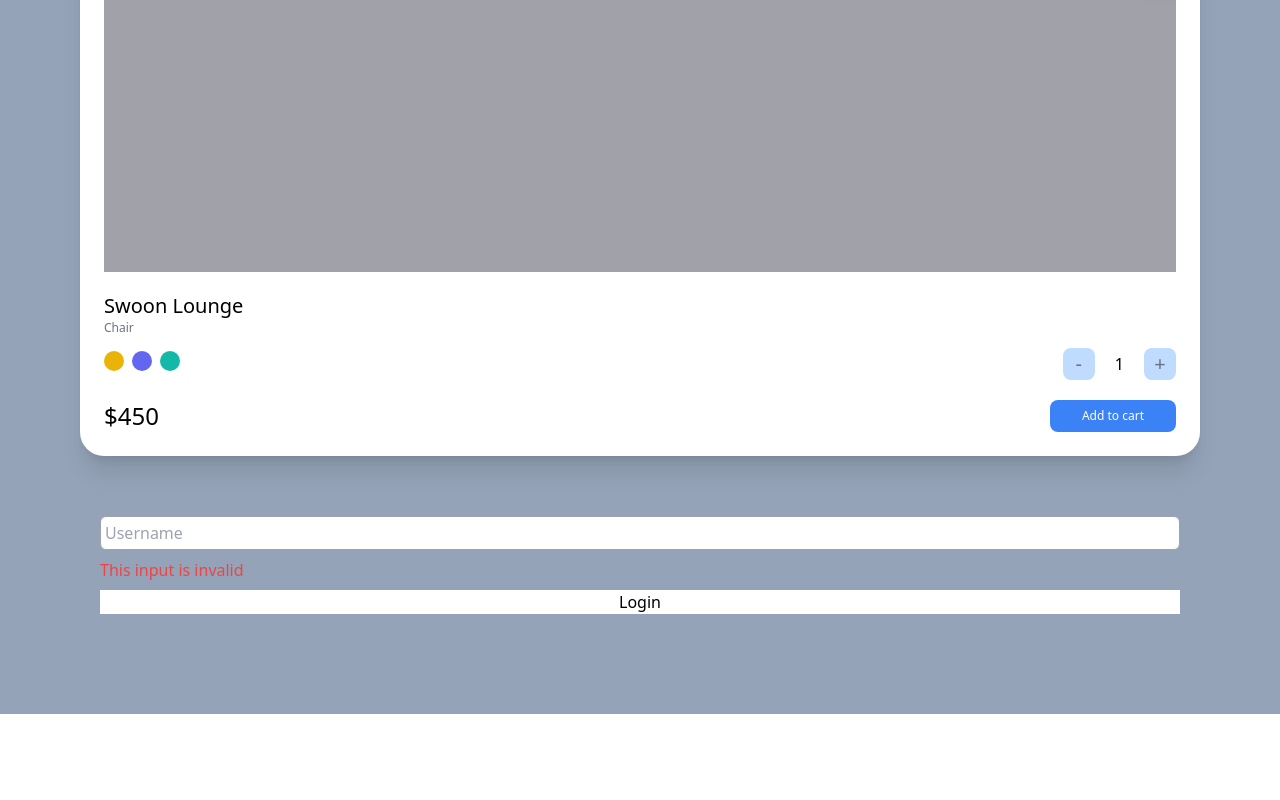
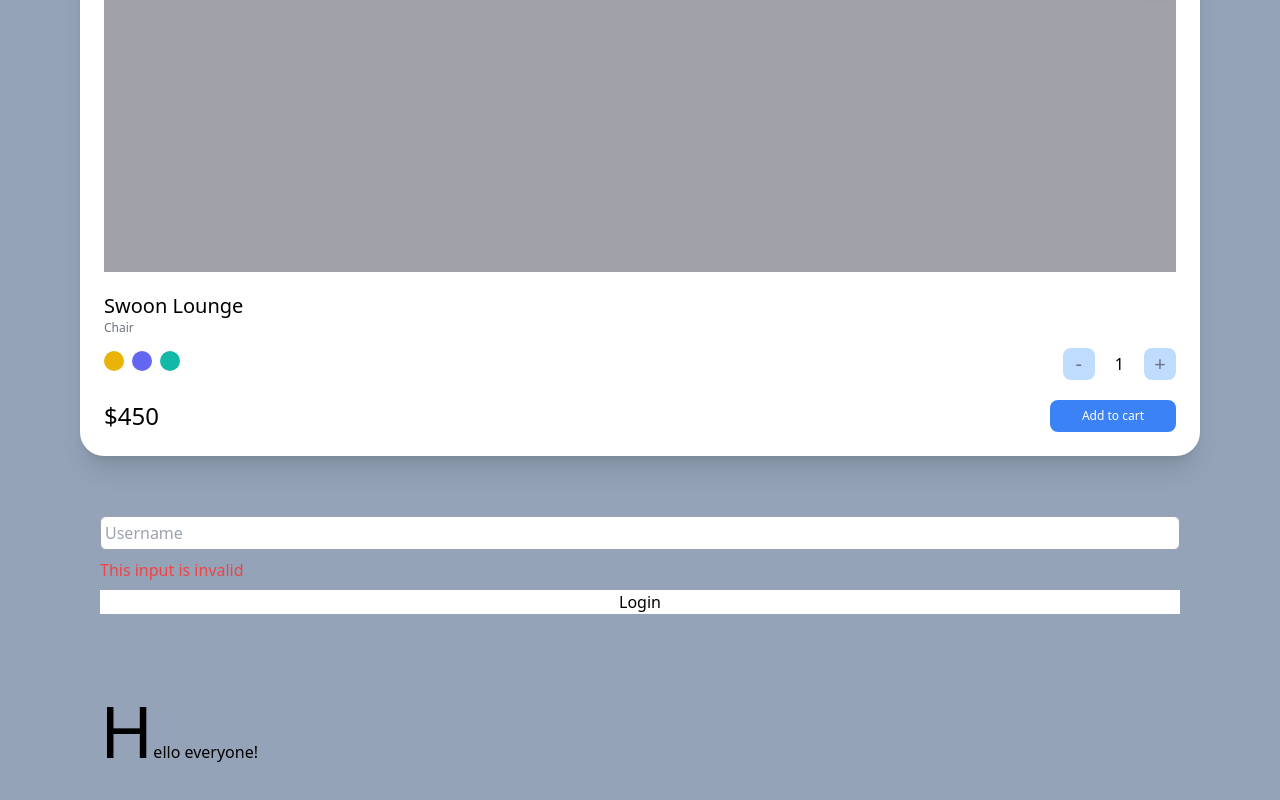
Before and after one commit to donghoonlee94/next-carot, a Next.js app: page / in a window 1280 px wide. Shown: the part 918-1718 px from the top of the page. Before the commit the page ends 1632 px from the top, so only its background shows below. Built offline with nearby package versions, Linux system fonts and the light colour scheme.

Commit message:
add: tailwind multi selector & modifier

```diff
--- a/pages/index.tsx
+++ b/pages/index.tsx
@@ -100,6 +100,9 @@ const Home: NextPage = () => {
         <span className="hidden peer-hover:block peer-hover:text-amber-500">Hello</span>
         <input type="submit" value="Login" className="bg-white" />
       </form>
+      <div className="flex flex-col space-y-2  p-5 ">
+        <p className="first-letter:text-7xl first-letter:hover:text-purple-400">Hello everyone!</p>
+      </div>
     </div>
   );
 };
```
